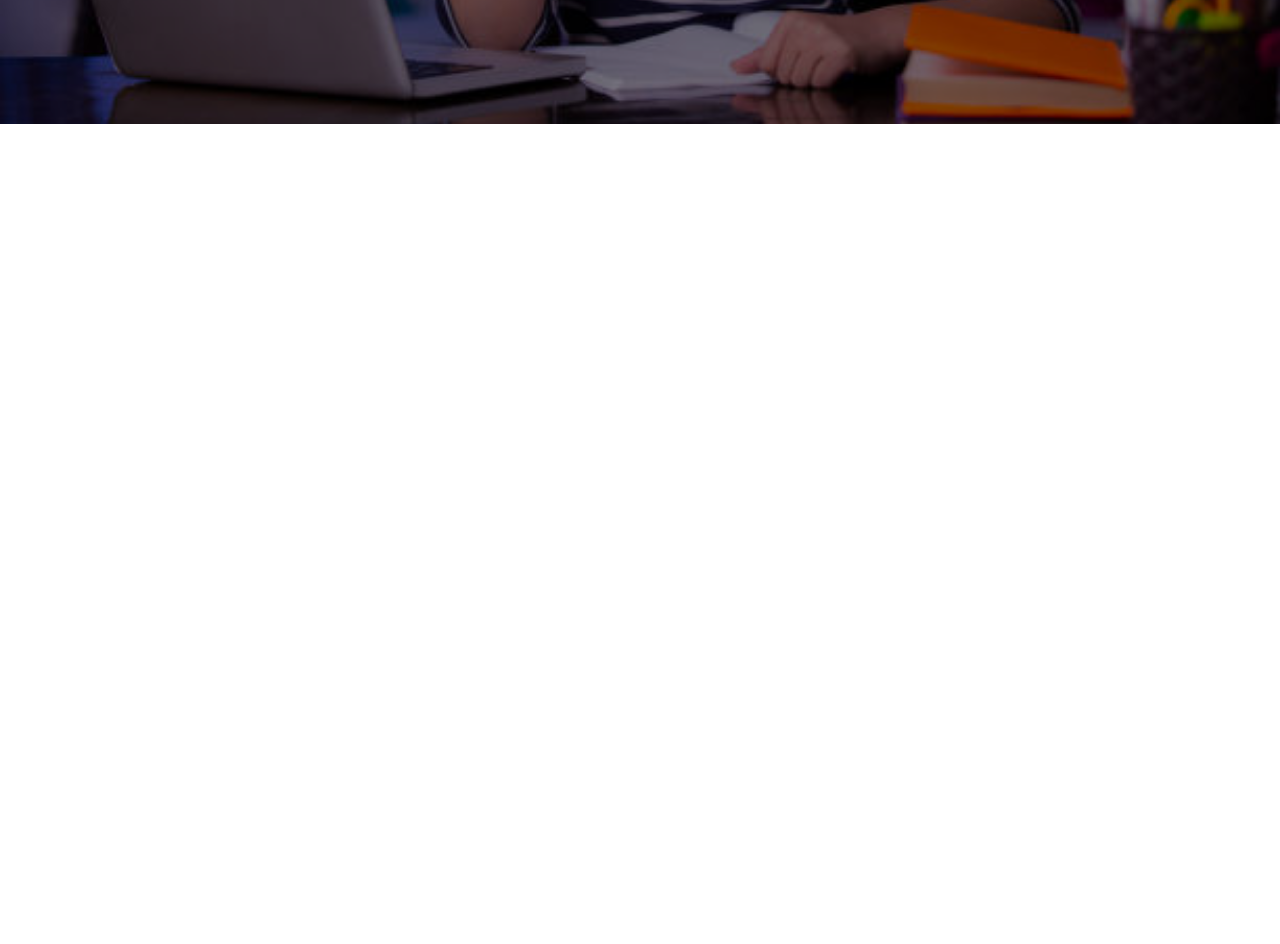
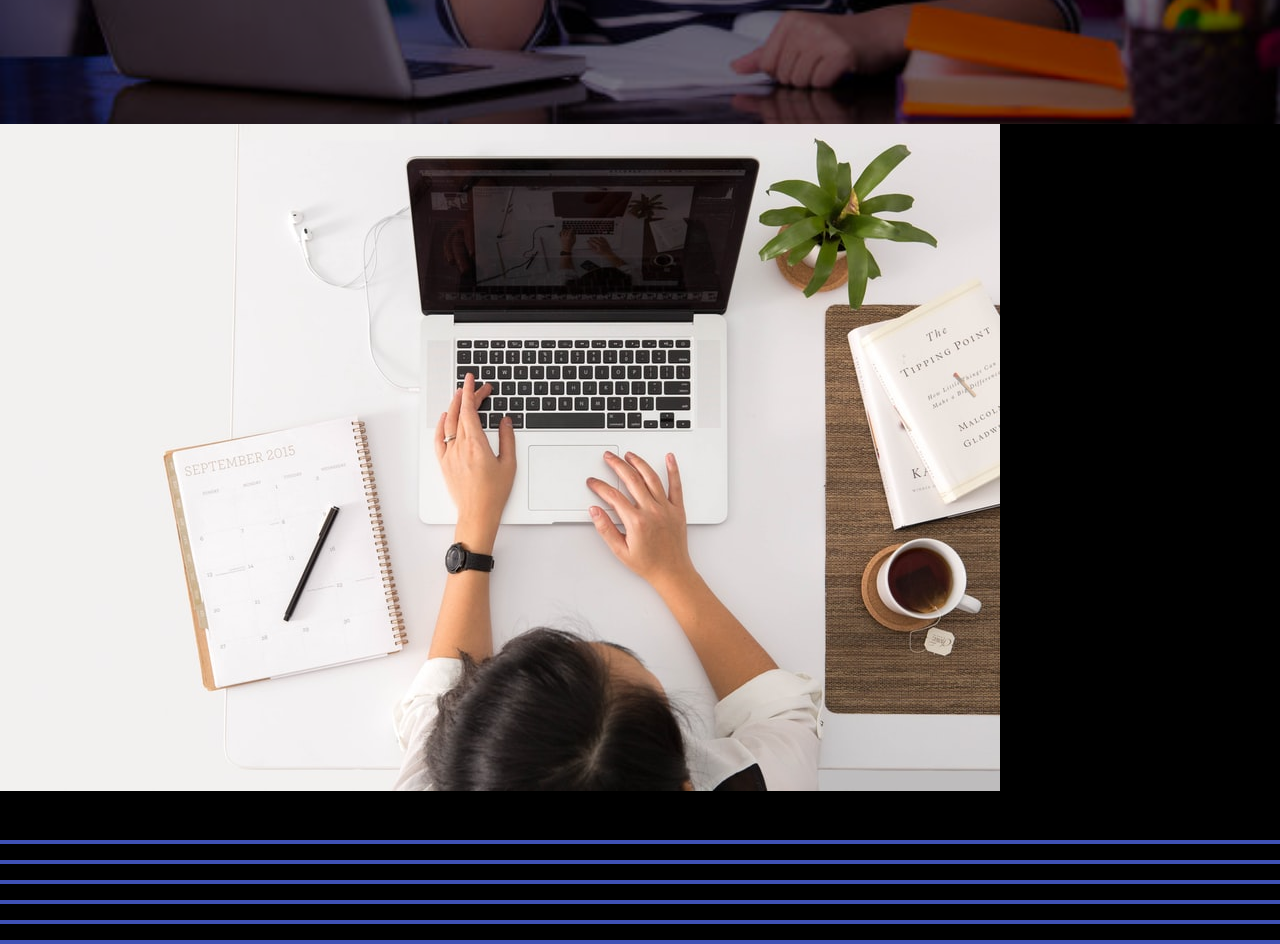
Before and after one commit to janani5566/my-portfolio, a React (Create React App) app: page / in a window 1280 px wide. Shown: the part 760-1704 px from the top of the page. Before the commit the page ends 884 px from the top, so only its background shows below. Built offline with nearby package versions, Linux system fonts and the light colour scheme.

Commit message:
sill half

```diff
--- a/package.json
+++ b/package.json
@@ -3,6 +3,8 @@
   "version": "0.1.0",
   "private": true,
   "dependencies": {
+    "@material-ui/core": "^4.12.4",
+    "@material-ui/icons": "^4.11.3",
     "@testing-library/jest-dom": "^5.16.5",
     "@testing-library/react": "^13.4.0",
     "@testing-library/user-event": "^13.5.0",
--- a/src/App.js
+++ b/src/App.js
@@ -1,11 +1,13 @@
 import React from 'react'
 import Header from './Components/Header/Header'
+import Skillcontainer from './Components/Skillcontainer/Skillcontainer'
 import Topcontainer from './Components/Topcontainer/Topcontainer'
 const App = () => {
   return (
     <div>
       <Header />
       <Topcontainer />
+      <Skillcontainer />
     </div>
   )
 }
--- a/src/Components/Skillcontainer/Skillcontainer.js
+++ b/src/Components/Skillcontainer/Skillcontainer.js
@@ -1,9 +1,53 @@
 import React from 'react'
 import { Element } from 'react-scroll'
+import skills from "../Header/image/skills.jpg"
+import LinearProgress from "@material-ui/core/LinearProgress"
+
 const Skillcontainer = () => {
   return (
-    <Element>
-
+    <Element className="skillcontainer" id="skills">
+      <div className='skillcontaniner__image'>
+        <img src={skills} alt =""/>
+      </div>
+      <div className="skillcontainer__text">
+        <h2>SKILLSET</h2>
+        <div className="skillcontainer__skillset">
+         <h5>React</h5>
+         <div className="skillcontainer__slider skillcontainer__slider1">
+            <LinearProgress variant="determinate value{90}"/>
+         </div>
+        </div>
+        <div className="skillcontainer__skillset">
+         <h5>HTML</h5>
+         <div className="skillcontainer__slider skillcontainer__slider2">
+            <LinearProgress variant="determinate value{75}"/>
+         </div>
+        </div>
+        <div className="skillcontainer__skillset">
+         <h5>CSS</h5>
+         <div className="skillcontainer__slider skillcontainer__slider3">
+            <LinearProgress variant="determinate value{80}"/>
+         </div>
+        </div>
+        <div className="skillcontainer__skillset">
+         <h5>Jquery</h5>
+         <div className="skillcontainer__slider skillcontainer__slider4">
+            <LinearProgress variant="determinate value{70}"/>
+         </div>
+         <div className="skillcontainer__skillset">
+         <h5>GraphQl</h5>
+         <div className="skillcontainer__slider skillcontainer__slider5">
+            <LinearProgress variant="determinate value{50}"/>
+         </div>
+        </div>
+        <div className="skillcontainer__skillset">
+         <h5>React</h5>
+         <div className="skillcontainer__slider skillcontainer__slider6">
+            <LinearProgress variant="determinate value{60}"/>
+         </div>
+        </div>
+        </div>
+      </div>
     </Element>
   )
 }
--- a/src/index.css
+++ b/src/index.css
@@ -8,6 +8,7 @@ body {
     sans-serif;
   -webkit-font-smoothing: antialiased;
   -moz-osx-font-smoothing: grayscale;
+  background-color: black;
 }
 
 code {
```
Also changed, not shown: src/Components/Header/image/skills.jpg (added), 1 other file (tests, documents, lock files or other folders).
